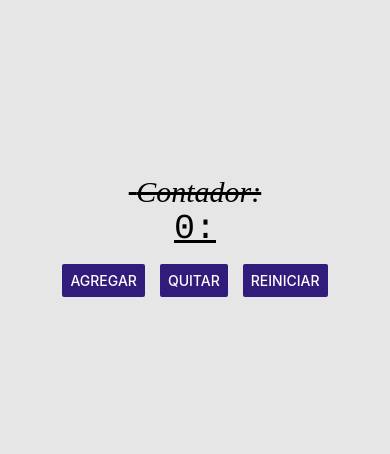
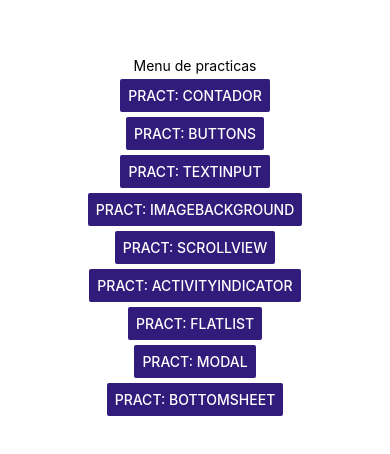
Before and after one commit to 124049707-dot/PAM213, a React Native app in the folder intro/: screen / in a window 390 px wide. Shown: the part 186-640 px from the top of the page. Built offline with nearby package versions, Linux system fonts and the light colour scheme.

Commit message:
se realizaron los menús necesarios para futuras practicas

```diff
--- a/intro/App.js
+++ b/intro/App.js
@@ -1,11 +1,11 @@
 
-import ContadorScreen from './screens/ContadorScreen';
+import MenuScreen from './screens/MenuScreen';
 
 
 //2.-Main: Zona de componentes
 export default function App() {
 
   return (
-    <ContadorScreen></ContadorScreen>
+    <MenuScreen></MenuScreen>
   );
 }
--- /dev/null
+++ b/intro/screens/ActivityIndicatorScreen.js
@@ -0,0 +1,10 @@
+import { Text, StyleSheet, View } from 'react-native'
+export default function ActivityIndicatorScreen(){
+    return (
+      <View>
+        <Text>ActivityIndicatorScreen.......</Text>
+      </View>
+    )
+}
+
+const styles = StyleSheet.create({})
--- /dev/null
+++ b/intro/screens/BotonesScreen.js
@@ -0,0 +1,12 @@
+
+import { Text, StyleSheet, View } from 'react-native'
+
+export default function BotonesScreen() {
+    return (
+      <View>
+        <Text>Proximamente por Jose Maria & equipo </Text>
+      </View>
+    )
+}
+
+const styles = StyleSheet.create({})
--- /dev/null
+++ b/intro/screens/BottomSheetScreen.js
@@ -0,0 +1,10 @@
+import { Text, StyleSheet, View } from 'react-native'
+export default function BottomSheetScreen (){
+    return (
+      <View>
+        <Text>BottomSheetScreen</Text>
+      </View>
+    )
+}
+
+const styles = StyleSheet.create({})
--- a/intro/screens/ContadorScreen.js
+++ b/intro/screens/ContadorScreen.js
@@ -14,16 +14,12 @@
        <Text style={styles.texto2} >{contador}:</Text>
       {/* <Text>Contador:{contador} </Text> */} {/* comentarios con shit+alt+a */} {/* //<Button></Button> */}
        {/*  <Text>{contador} </Text> */}
-
        <View style={styles.botonesContainer}>
         <Button title="Agregar" onPress={()=>setContador(contador+1) }color='#311c7cff'/> {/* funcion flecha, apertura de autocierre, cosas mas simples */}
         <Button title="Quitar" onPress={()=>setContador(contador-1)}color='#311c7cff'/>
         <Button title="Reiniciar" onPress={()=>setContador(0)}color='#311c7cff'/>
         </View>
-
         <StatusBar style="auto" />
-
-
       </View>
 
   );
--- /dev/null
+++ b/intro/screens/FlatListScreen.js
@@ -0,0 +1,10 @@
+import { Text, StyleSheet, View } from 'react-native'
+export default function FlatListScreen() {
+    return (
+      <View>
+        <Text>FlatListScreen.....</Text>
+      </View>
+    )
+}
+
+const styles = StyleSheet.create({})
--- /dev/null
+++ b/intro/screens/ImageBackgroundScreen.js
@@ -0,0 +1,9 @@
+import { Text, StyleSheet, View } from 'react-native'
+export default function ImageBackgroundScreen() {
+    return (
+      <View>
+        <Text>ImageBackgroundScreen..</Text>
+      </View>
+    )
+}
+const styles = StyleSheet.create({})
--- /dev/null
+++ b/intro/screens/MenuScreen.js
@@ -0,0 +1,63 @@
+import { Text, StyleSheet, View,Button } from 'react-native'
+import React, { useState } from 'react'
+import ContadorScreen from './ContadorScreen'
+import BotonesScreen from './BotonesScreen'
+import TextInputScreen from './TextInputScreen'
+import FlatListScreen from './FlatListScreen'
+import ImageBackgroundScreen from './ImageBackgroundScreen'
+import ActivityIndicatorScreen from './ActivityIndicatorScreen'
+import ScrollViewScreen from './ScrollViewScreen'
+import ModalScreen from './ModalScreen'
+import BottomSheetScreen from './BottomSheetScreen'
+export default function MenuScreen() {
+    const [screen,setScreen]=useState('menu'); //declaracion del estado que debe tener una variable y funcion
+
+    switch(screen){
+        case 'contador':
+            return <ContadorScreen/>//se esta usando como si fuera un componente
+        case 'botones':
+            return <BotonesScreen/>
+        case 'textinput':
+            return<TextInputScreen/>
+        case 'imagebackground':
+            return<ImageBackgroundScreen/>
+        case 'scrollview':
+            return<ScrollViewScreen/>
+        case 'activityindicator':
+            return<ActivityIndicatorScreen/>
+        case 'flatlist':
+            return<FlatListScreen/>
+        case 'modal':
+            return<ModalScreen/>
+        case 'bottomsheet':
+            return<BottomSheetScreen/>
+        case 'menu':
+            default:
+                 return (
+
+                    <View style={styles.container}>
+                     <Text>Menu de practicas</Text>
+                     <Button title='Pract: Contador' onPress={()=>setScreen('contador')}color='#311c7cff' />
+                     <Button title='Pract: Buttons' onPress={()=>setScreen('botones')}color='#311c7cff' />
+                     <Button title='Pract: TextInput' onPress={()=>setScreen('textinput')}color='#311c7cff' />
+                     <Button title='Pract: ImageBackground' onPress={()=>setScreen('imagebackground')}color='#311c7cff' />
+                     <Button title='Pract: ScrollView' onPress={()=>setScreen('scrollview')}color='#311c7cff' />
+                     <Button title='Pract: ActivityIndicator' onPress={()=>setScreen('activityindicator')}color='#311c7cff' />
+                     <Button title='Pract: FlatList' onPress={()=>setScreen('flatlist')}color='#311c7cff' />
+                     <Button title='Pract: Modal' onPress={()=>setScreen('modal')}color='#311c7cff' />
+                     <Button title='Pract: BottomSheet' onPress={()=>setScreen('bottomsheet')}color='#311c7cff' />
+
+
+                   </View>
+                    )
+    }
+}
+const styles = StyleSheet.create({
+  container: {
+    flex: 1, //especificar como se reparte la distribucion de la pantalla
+    backgroundColor: '#ffffff',
+    alignItems: 'center', //end, center, start
+    justifyContent: 'center',
+    gap:5,
+  },
+});
--- /dev/null
+++ b/intro/screens/ModalScreen.js
@@ -0,0 +1,10 @@
+import { Text, StyleSheet, View } from 'react-native'
+export default function ModalScreen() {
+    return (
+      <View>
+        <Text>ModalScreen....</Text>
+      </View>
+    )
+}
+
+const styles = StyleSheet.create({})
--- /dev/null
+++ b/intro/screens/ScrollViewScreen.js
@@ -0,0 +1,11 @@
+import { Text, StyleSheet, View } from 'react-native'
+
+export default function ScrollViewScreen()  {
+    return (
+      <View>
+        <Text>ScrollViewScreen.....</Text>
+      </View>
+    )
+}
+
+const styles = StyleSheet.create({})
--- /dev/null
+++ b/intro/screens/TextInputScreen.js
@@ -0,0 +1,11 @@
+import { Text, StyleSheet, View } from 'react-native'
+
+export default function TextInputScreen() {
+    return (
+      <View>
+        <Text>Proximamente..... </Text>
+      </View>
+    )
+}
+
+const styles = StyleSheet.create({})
```
